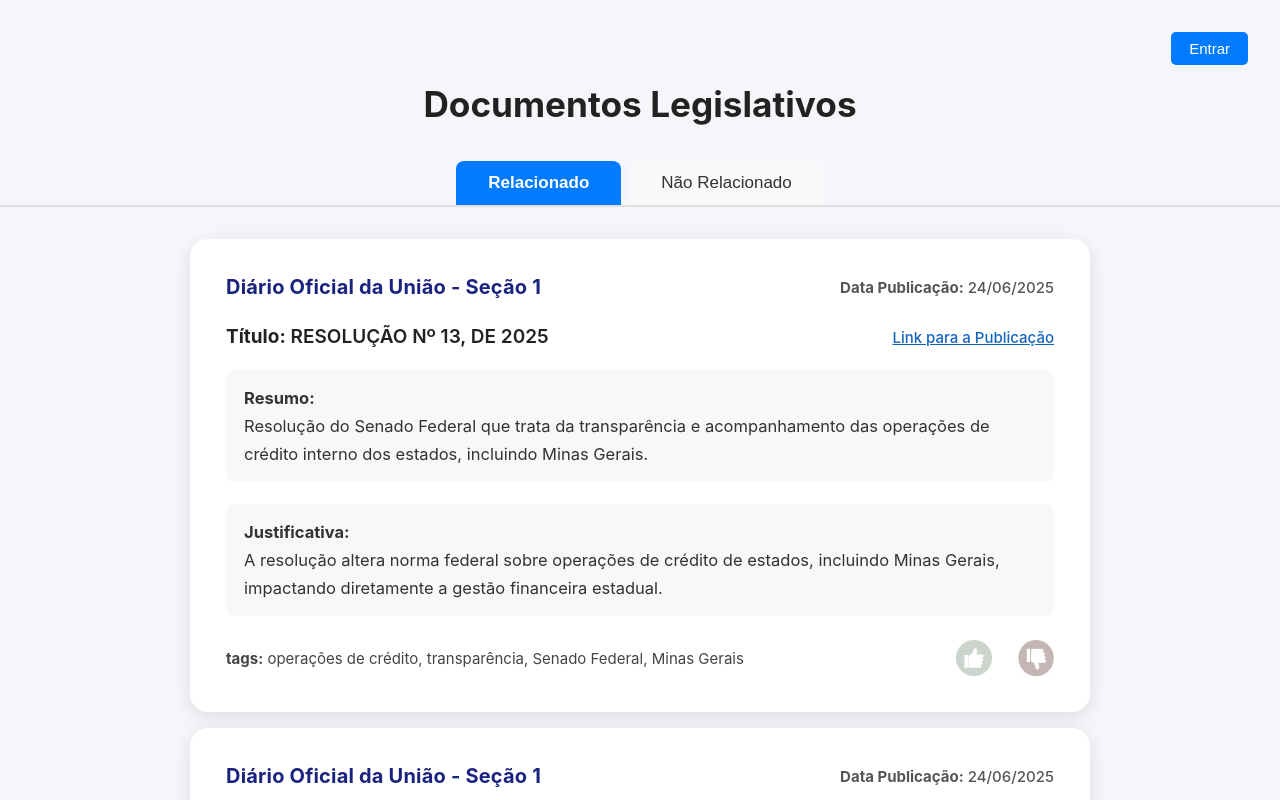
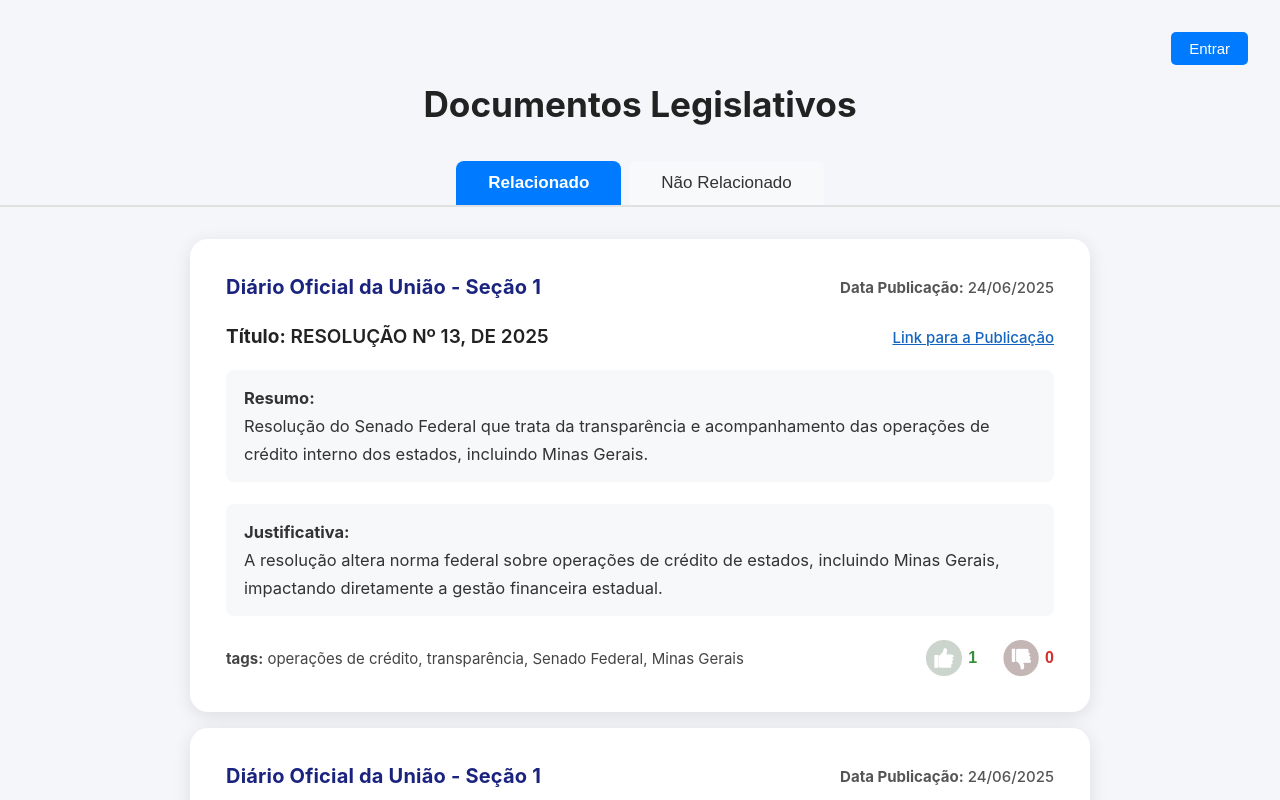
Before and after one commit to splor-mg/feed-legis-front, a Next.js app: page / in a window 1280 px wide. Shown: the top 800 px of the page. Built offline with nearby package versions, Linux system fonts and the light colour scheme; no server answers.

Commit message:
feature(votes): adiciona upvotes e downvotes por usuário com registro da contagem nos arquivos json. Votos anteriores tem persistência.

```diff
--- a/data/515_20250624_22772304.json
+++ b/data/515_20250624_22772304.json
@@ -26,5 +26,9 @@
   ],
   "related": false,
   "classification": "not_related",
-  "classification_reason": "O texto trata de alteração no plano de cargos e salários do Conselho Regional de Medicina do Tocantins, órgão federal com atuação regional, sem impacto direto sobre as finanças públicas do Estado de Minas Gerais."
+  "classification_reason": "O texto trata de alteração no plano de cargos e salários do Conselho Regional de Medicina do Tocantins, órgão federal com atuação regional, sem impacto direto sobre as finanças públicas do Estado de Minas Gerais.",
+  "up_votes": [
+    "user_2yvccccN0Bwqnxab9Tf3YEQVYYb"
+  ],
+  "down_votes": []
 }
--- a/data/515_20250624_22797233.json
+++ b/data/515_20250624_22797233.json
@@ -25,5 +25,9 @@
   ],
   "related": true,
   "classification": "related",
-  "classification_reason": "A resolução altera norma federal sobre operações de crédito de estados, incluindo Minas Gerais, impactando diretamente a gestão financeira estadual."
+  "classification_reason": "A resolução altera norma federal sobre operações de crédito de estados, incluindo Minas Gerais, impactando diretamente a gestão financeira estadual.",
+  "up_votes": [
+    "user_2yvccccN0Bwqnxab9Tf3YEQVYYb"
+  ],
+  "down_votes": []
 }
--- /dev/null
+++ b/pages/api/vote.js
@@ -0,0 +1,36 @@
+import fs from 'fs';
+import path from 'path';
+
+export default function handler(req, res) {
+  if (req.method !== 'POST') {
+    return res.status(405).json({ error: 'Método não permitido' });
+  }
+
+  const { filename, userId, voteType } = req.body;
+  if (!filename || !userId || !['up', 'down'].includes(voteType)) {
+    return res.status(400).json({ error: 'Parâmetros inválidos' });
+  }
+
+  const filePath = path.join(process.cwd(), 'data', filename);
+  if (!fs.existsSync(filePath)) {
+    return res.status(404).json({ error: 'Arquivo não encontrado' });
+  }
+
+  let data = JSON.parse(fs.readFileSync(filePath, 'utf-8'));
+  if (!Array.isArray(data.up_votes)) data.up_votes = [];
+  if (!Array.isArray(data.down_votes)) data.down_votes = [];
+
+  // Remove o userId de ambos os arrays
+  data.up_votes = data.up_votes.filter(id => id !== userId);
+  data.down_votes = data.down_votes.filter(id => id !== userId);
+
+  // Adiciona o voto se for marcar
+  if (voteType === 'up') {
+    data.up_votes.push(userId);
+  } else if (voteType === 'down') {
+    data.down_votes.push(userId);
+  }
+
+  fs.writeFileSync(filePath, JSON.stringify(data, null, 2), 'utf-8');
+  return res.status(200).json({ success: true, up_votes: data.up_votes, down_votes: data.down_votes });
+}
--- a/pages/index.js
+++ b/pages/index.js
@@ -10,22 +10,38 @@ export async function getStaticProps() {
     const content = fs.readFileSync(path.join(dataDir, filename), 'utf-8');
     const json = JSON.parse(content);
     return {
-      institution_name: json.institution_name,
-      publication_date: json.publication_date,
-      publication_title: json.publication_title,
-      short_summary: json.short_summary,
-      classification_reason: json.classification_reason,
-      tags: json.tags,
-      classification: json.classification,
-      source_url: json.source_url,
+      ...json,
+      filename,
     };
   });
   return { props: { cards } };
 }
 
-function Card({ card, onLike, onDislike }) {
-  const [liked, setLiked] = useState(false);
-  const [disliked, setDisliked] = useState(false);
+function Card({ card, onLike, onDislike, userId }) {
+  const [liked, setLiked] = useState(card.up_votes?.includes(userId));
+  const [disliked, setDisliked] = useState(card.down_votes?.includes(userId));
+  const [upVotes, setUpVotes] = useState(card.up_votes?.length || 0);
+  const [downVotes, setDownVotes] = useState(card.down_votes?.length || 0);
+  const [loading, setLoading] = useState(false);
+
+  async function handleVote(type) {
+    if (!userId) return;
+    setLoading(true);
+    const res = await fetch('/api/vote', {
+      method: 'POST',
+      headers: { 'Content-Type': 'application/json' },
+      body: JSON.stringify({ filename: card.filename, userId, voteType: type }),
+    });
+    const data = await res.json();
+    setUpVotes(Array.isArray(data.up_votes) ? data.up_votes.length : 0);
+    setDownVotes(Array.isArray(data.down_votes) ? data.down_votes.length : 0);
+    setLiked(type === 'up');
+    setDisliked(type === 'down');
+    setLoading(false);
+    if (type === 'up' && onLike) onLike();
+    if (type === 'down' && onDislike) onDislike();
+  }
+
   return (
     <div style={{
       background: '#fff',
@@ -61,16 +77,13 @@ function Card({ card, onLike, onDislike }) {
         <div style={{ color: '#444', fontSize: '15px' }}><b>tags:</b> {card.tags && card.tags.length > 0 ? card.tags.join(', ') : '-'}</div>
         <div style={{ flex: 1 }} />
         <button
-          onClick={() => {
-            setLiked(l => !l);
-            setDisliked(false);
-            if (!liked && onLike) onLike();
-          }}
+          onClick={() => handleVote('up')}
           aria-label={liked ? 'Desmarcar relevante' : 'Marcar como relevante'}
+          disabled={loading}
           style={{
             background: 'none',
             border: 'none',
-            cursor: 'pointer',
+            cursor: loading ? 'not-allowed' : 'pointer',
             outline: 'none',
             padding: 0,
             display: 'flex',
@@ -78,6 +91,7 @@ function Card({ card, onLike, onDislike }) {
             fontSize: '22px',
             transition: 'transform 0.1s',
             marginRight: 8,
+            opacity: loading ? 0.6 : 1,
           }}
         >
           <img
@@ -91,24 +105,23 @@ function Card({ card, onLike, onDislike }) {
               transition: 'opacity 0.2s, filter 0.2s',
             }}
           />
+          <span style={{ marginLeft: 6, fontWeight: 600, color: '#388e3c', fontSize: 16 }}>{upVotes}</span>
         </button>
         <button
-          onClick={() => {
-            setDisliked(d => !d);
-            setLiked(false);
-            if (!disliked && onDislike) onDislike();
-          }}
+          onClick={() => handleVote('down')}
           aria-label={disliked ? 'Desmarcar não relevante' : 'Marcar como não relevante'}
+          disabled={loading}
           style={{
             background: 'none',
             border: 'none',
-            cursor: 'pointer',
+            cursor: loading ? 'not-allowed' : 'pointer',
             outline: 'none',
             padding: 0,
             display: 'flex',
             alignItems: 'center',
             fontSize: '22px',
             transition: 'transform 0.1s',
+            opacity: loading ? 0.6 : 1,
           }}
         >
           <img
@@ -122,6 +135,7 @@ function Card({ card, onLike, onDislike }) {
               transition: 'opacity 0.2s, filter 0.2s',
             }}
           />
+          <span style={{ marginLeft: 6, fontWeight: 600, color: '#d32f2f', fontSize: 16 }}>{downVotes}</span>
         </button>
       </div>
     </div>
@@ -165,6 +179,7 @@ export default function Home({ cards }) {
   const [showLikeToast, setShowLikeToast] = useState(false);
   const [likeType, setLikeType] = useState('like');
   const { isSignedIn, user } = useUser();
+  const userId = user?.id;
   const tabs = [
     { label: 'Relacionado', value: 'related' },
     { label: 'Não Relacionado', value: 'not_related' },
@@ -240,7 +255,7 @@ export default function Home({ cards }) {
       ) : (
         <div style={{ display: 'flex', flexDirection: 'column', gap: '16px' }}>
           {filteredCards.map((card, idx) => (
-            <Card card={card} key={idx} onLike={handleLike} onDislike={handleDislike} />
+            <Card card={card} key={idx} onLike={handleLike} onDislike={handleDislike} userId={userId} />
           ))}
         </div>
       )}
```
